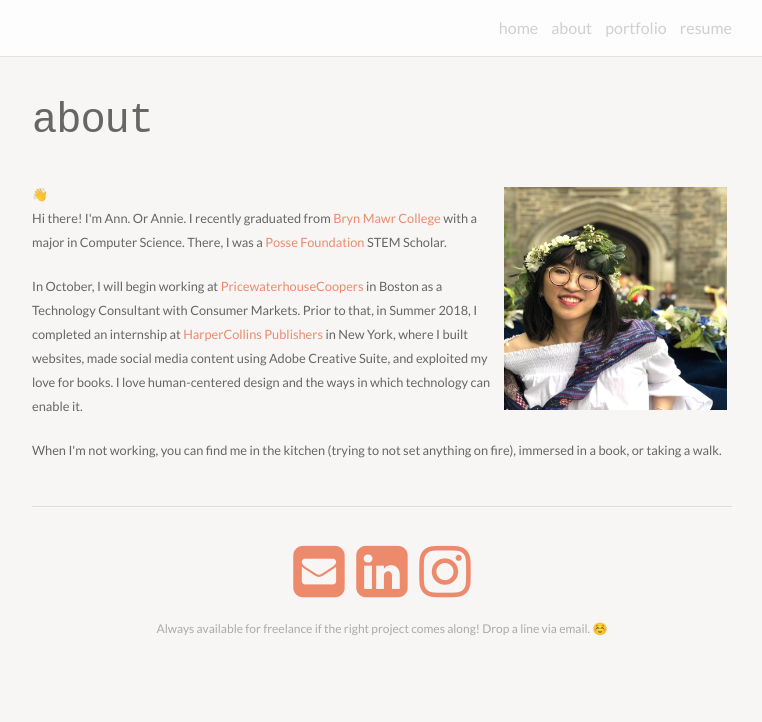
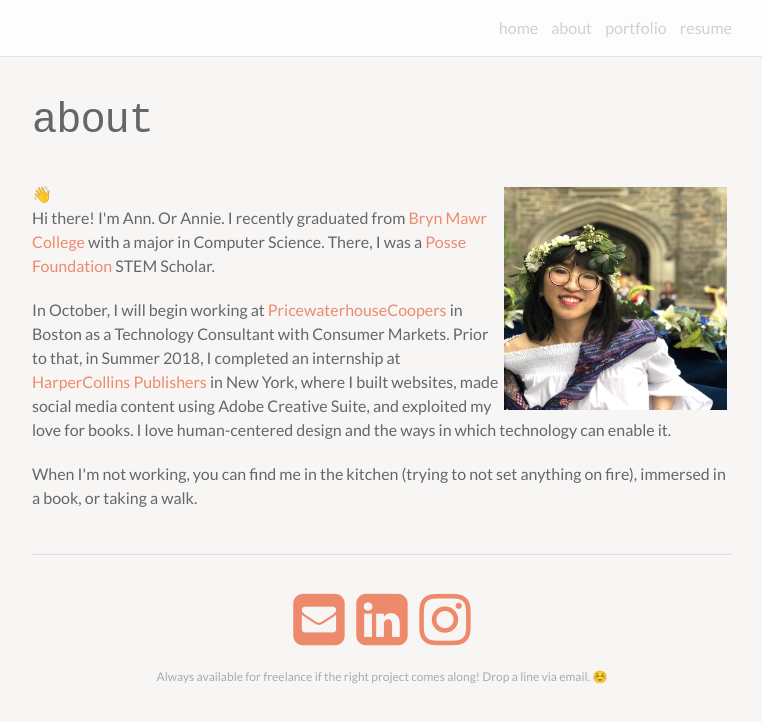
Before and after one commit to anntran14/home, a Jekyll site: the page built from about.html, in a window 1280 px wide. Shown: the top 722 px of the page, without its empty margins (258-1020 px from the left). Built offline with Jekyll 4.4.1, drawn with Linux system fonts in a browser that asks for light colours; nearby versions of some CDN libraries.

Commit message:
Update page.html

```diff
--- a/_layouts/page.html
+++ b/_layouts/page.html
@@ -8,7 +8,7 @@
     <h1 style="font-family:courier new;" class="post-title">{{ page.title }}</h1>
   </header>
 
-  <article style="font-family:'Lato'; font-size: 80%;" class="post-content">
+  <article style="font-family:'Lato'; font-size: 100%;" class="post-content">
     {{ content }}
   </article>
 
```
